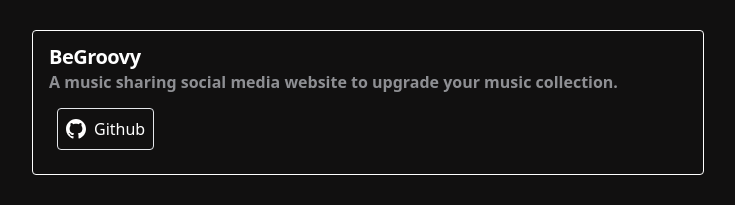
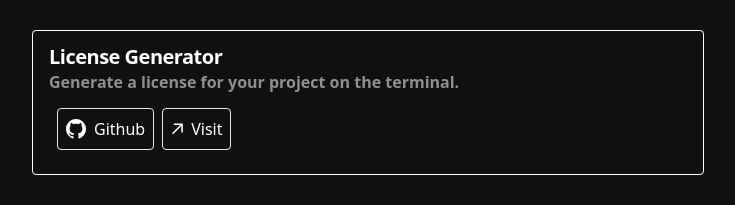
Before and after one commit to LOTaher/SplatteDev, a Next.js app: page / in a window 1280 px wide. Shown: the part 692-897 px from the top of the page, without its empty margins (272-1007 px from the left). Built offline with nearby package versions, Linux system fonts and the light colour scheme.

Commit message:
added license generator project

```diff
--- a/src/app/page.tsx
+++ b/src/app/page.tsx
@@ -75,6 +75,20 @@ export default function Home() {
             </Card>
             <Card className="rounded mb-8">
               <CardHeader>
+                <CardTitle className="text-white">License Generator</CardTitle>
+                <CardDescription className="text-[#8e8f93]">
+                  Generate a license for your project on the terminal.
+                </CardDescription>
+              </CardHeader>
+              <CardContent>
+                <div className="flex flex-row space-x-2">
+                  <GithubButton src="https://github.com/LOTaher/License-Generator" />
+                  <LinkButton src="https://www.npmjs.com/package/@lotaher/license-generator" />
+                </div>
+              </CardContent>
+            </Card>
+            <Card className="rounded mb-8">
+              <CardHeader>
                 <CardTitle className="text-white">BeGroovy</CardTitle>
                 <CardDescription className="text-[#8e8f93]">
                   A music sharing social media website to upgrade your music
```
